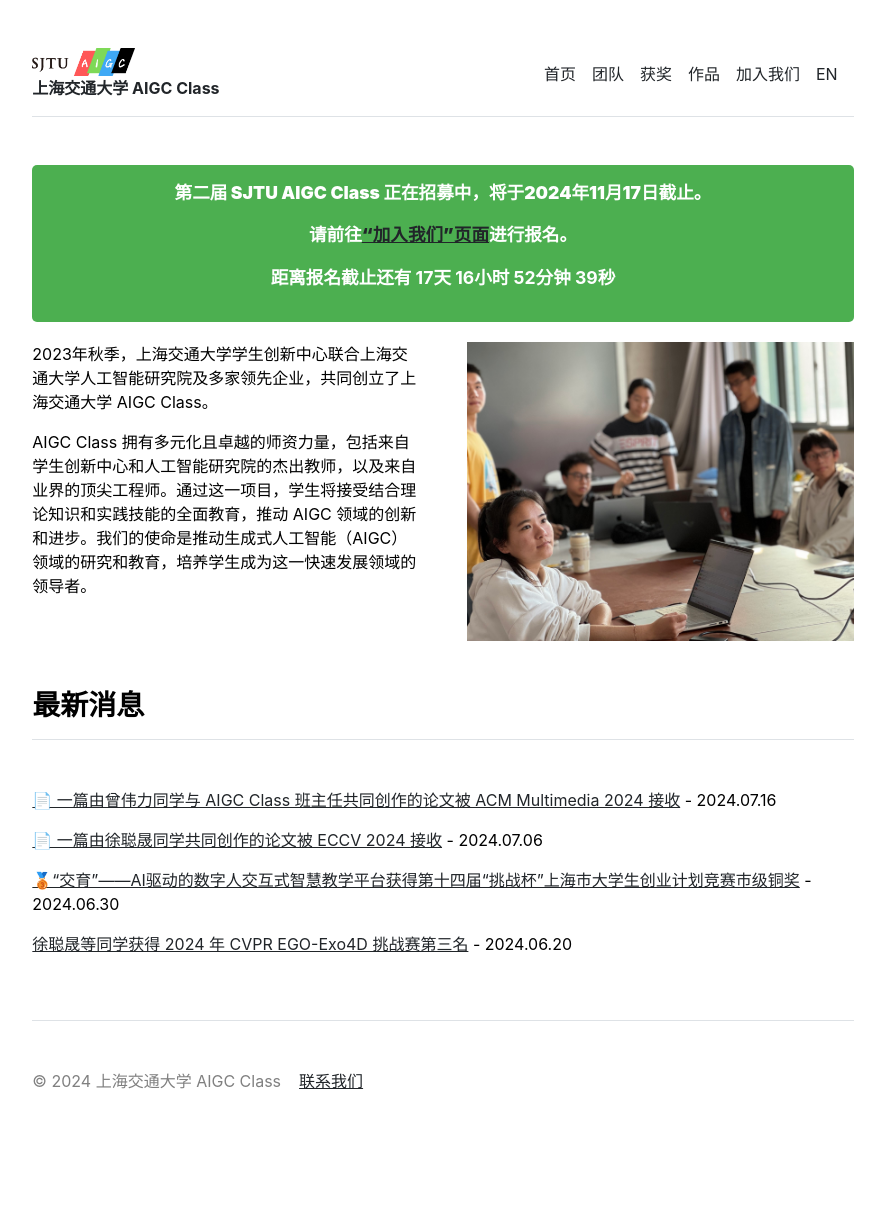
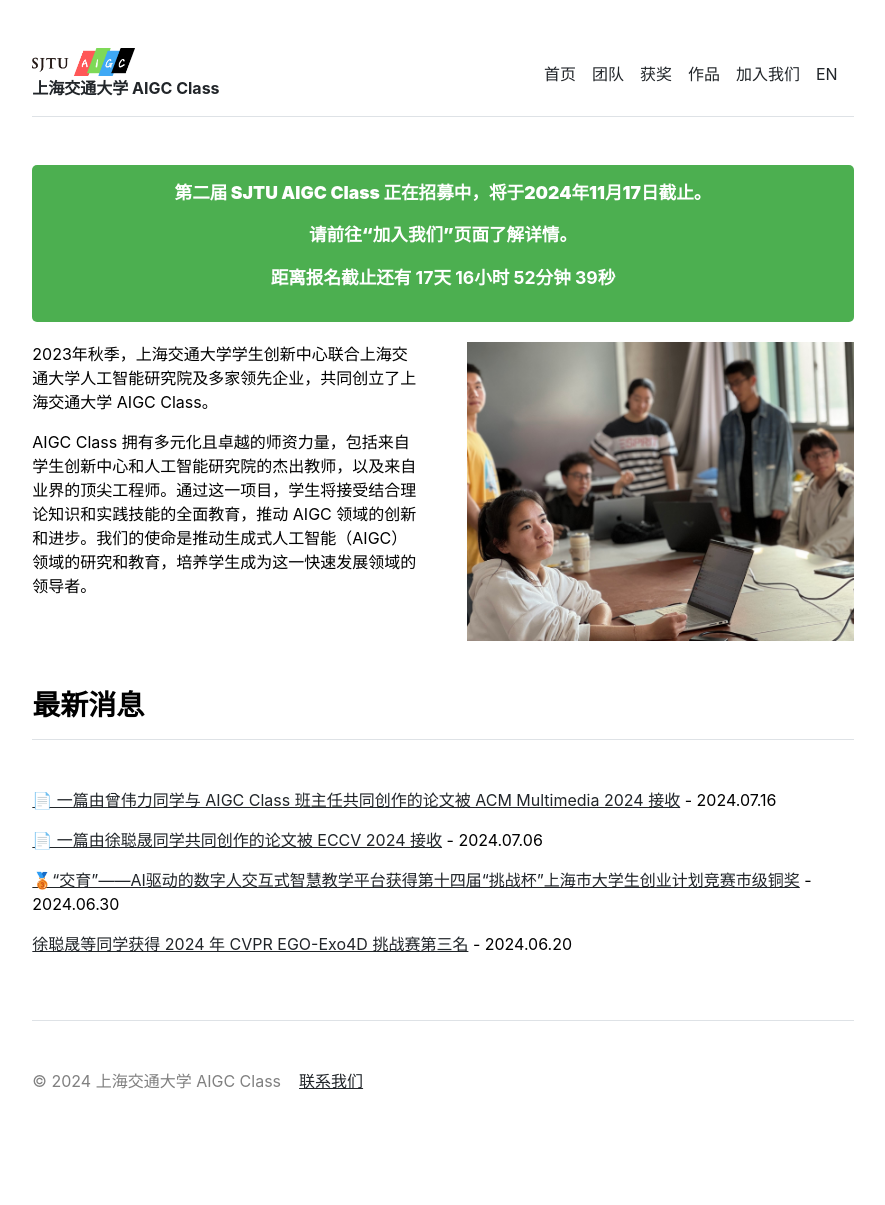
Before and after one commit to SJTU-AIGC/cn, a Jekyll site: the page built from index.md, in a window 1280 px wide. Shown: the whole page, without its empty margins (197-1082 px from the left). Built offline with Jekyll 4.4.1, drawn with Linux system fonts in a browser that asks for light colours.

Commit message:
Update home.html

```diff
--- a/_layouts/home.html
+++ b/_layouts/home.html
@@ -3,7 +3,7 @@ layout: default
 ---
 <div class="notification-box">
   <p><b>第二届 SJTU AIGC Class 正在招募中，将于2024年11月17日截止。</b></p>
-  <p><b>请前往<a href="https://sjtu-aigc.github.io/cn/joinus" target="_blank">“加入我们”页面</a>进行报名。</b></p>
+  <p><b>请前往“加入我们”页面了解详情。</b></p>
   <p id="countdown"></p> <!-- 倒计时 -->
 </div>
 
@@ -52,14 +52,6 @@ layout: default
       border-radius: 5px;
   }
 
-  a {
-        color: white !important;
-        text-decoration: underline !important;
-    }
-  a:hover {
-      color: lightgray !important; /* 可选：设置悬停时的颜色 */
-  }
-
 </style>
 
 <script>
```
